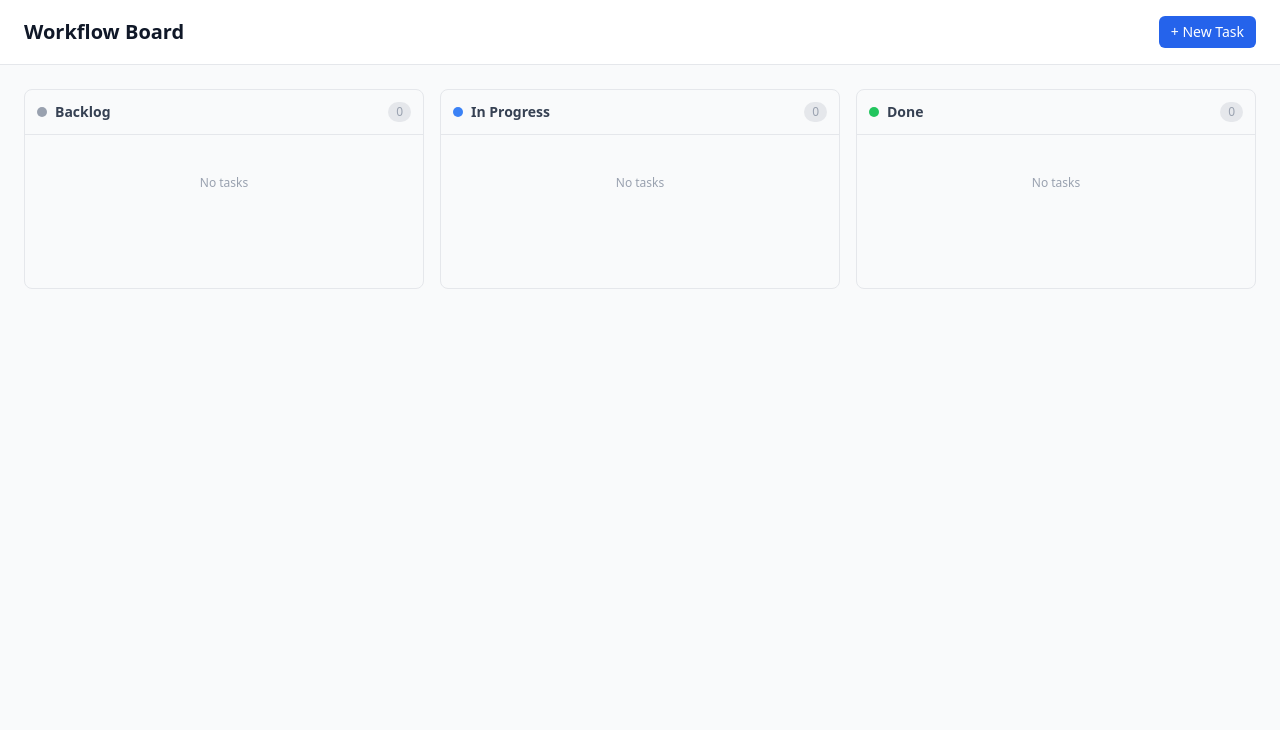
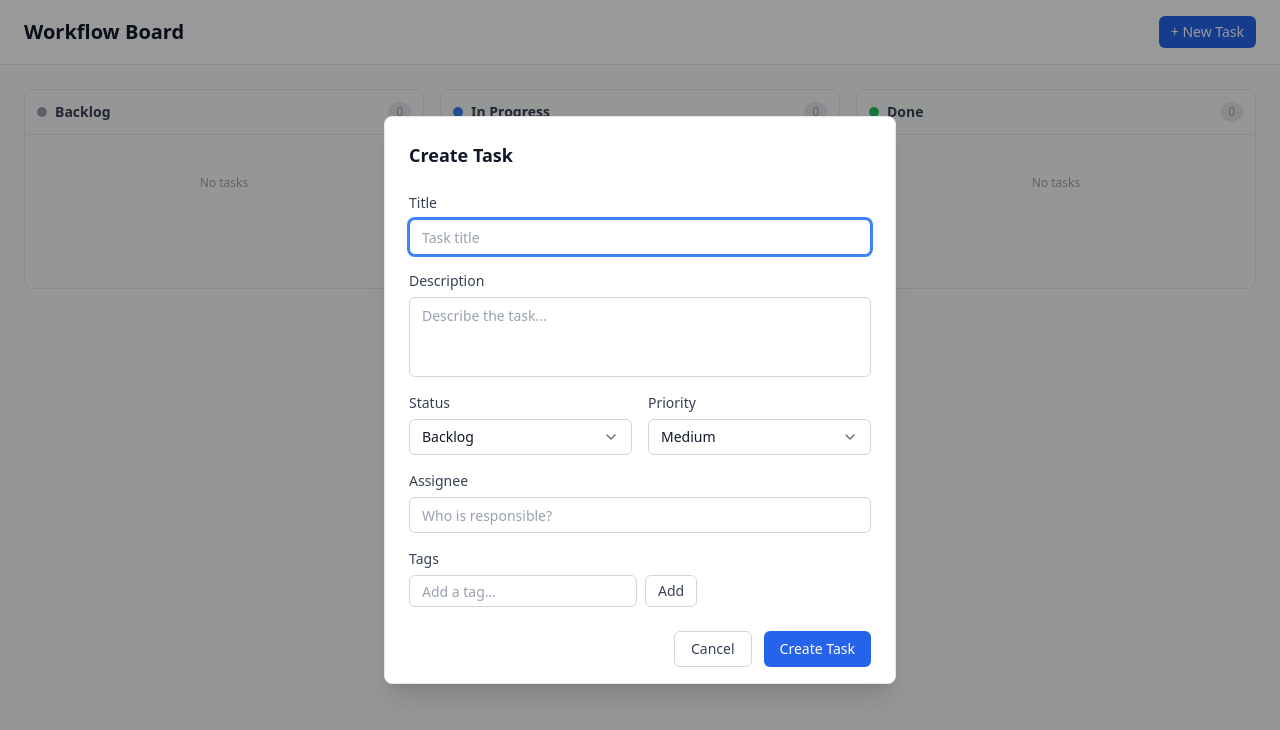
Before and after one commit to swalihkolakkadan/workflow-board, a React (Vite) app: page / in a window 1280 px wide. Both pictures are taken after a click on the button "+ New Task". Shown: the top 730 px of the page. Built offline with nearby package versions, Linux system fonts and the light colour scheme.

Commit message:
feat: add task creation and editing via modal form

```diff
--- a/src/features/board/BoardPage.tsx
+++ b/src/features/board/BoardPage.tsx
@@ -1,16 +1,27 @@
-import { useEffect, useState, useMemo, useCallback } from 'react'
-import { DndContext, DragOverlay, closestCorners, type DragEndEvent, type DragStartEvent } from '@dnd-kit/core'
-import { Button } from '@/components/ui'
+import { useEffect, useState, useMemo, useCallback, useRef } from 'react'
+import {
+    DndContext,
+    DragOverlay,
+    closestCorners,
+    type DragEndEvent,
+    type DragStartEvent,
+} from '@dnd-kit/core'
+import { Button, Modal } from '@/components/ui'
 import { useTaskStore } from '@/stores/taskStore'
+import { useToastStore } from '@/stores/toastStore'
 import { STATUSES } from '@/lib/constants'
-import type { Task, Status } from '@/lib/types'
+import type { Task, Status, TaskFormValues } from '@/lib/types'
 import { BoardColumn } from './components/BoardColumn'
 import { TaskCard } from './components/TaskCard'
+import { TaskForm } from './components/TaskForm'
 
 export function BoardPage() {
-    const { tasks, init, moveTask } = useTaskStore()
+    const { tasks, init, addTask, updateTask, moveTask } = useTaskStore()
+    const addToast = useToastStore((s) => s.addToast)
     const [activeTask, setActiveTask] = useState<Task | null>(null)
-    const [, setEditingTask] = useState<Task | null>(null)
+    const [editingTask, setEditingTask] = useState<Task | null>(null)
+    const [modalOpen, setModalOpen] = useState(false)
+    const isDirtyRef = useRef(false)
 
     useEffect(() => {
         init()
@@ -49,22 +60,65 @@ export function BoardPage() {
                 const task = tasks.find((t) => t.id === taskId)
                 if (task && task.status !== newStatus) {
                     moveTask(taskId, newStatus)
+                    addToast({
+                        title: `Moved to ${STATUSES.find((s) => s.value === newStatus)?.label}`,
+                        variant: 'success',
+                    })
                 }
             }
         },
-        [tasks, moveTask]
+        [tasks, moveTask, addToast]
     )
 
-    const handleEditTask = useCallback((task: Task) => {
+    const openCreate = useCallback(() => {
+        setEditingTask(null)
+        setModalOpen(true)
+    }, [])
+
+    const openEdit = useCallback((task: Task) => {
         setEditingTask(task)
+        setModalOpen(true)
     }, [])
+
+    const handleModalClose = useCallback(
+        (open: boolean) => {
+            if (!open && isDirtyRef.current) {
+                const confirmed = window.confirm('You have unsaved changes. Discard them?')
+                if (!confirmed) return
+            }
+            setModalOpen(open)
+            if (!open) {
+                setEditingTask(null)
+                isDirtyRef.current = false
+            }
+        },
+        []
+    )
+
+    const handleSubmit = useCallback(
+        (values: TaskFormValues) => {
+            if (editingTask) {
+                updateTask(editingTask.id, values)
+                addToast({ title: 'Task updated', variant: 'success' })
+            } else {
+                addTask(values)
+                addToast({ title: 'Task created', variant: 'success' })
+            }
+            setModalOpen(false)
+            setEditingTask(null)
+            isDirtyRef.current = false
+        },
+        [editingTask, updateTask, addTask, addToast]
+    )
 
     return (
         <div className="min-h-screen bg-gray-50">
             <header className="border-b border-gray-200 bg-white">
                 <div className="max-w-7xl mx-auto px-4 sm:px-6 py-4 flex items-center justify-between">
                     <h1 className="text-xl font-bold text-gray-900">Workflow Board</h1>
-                    <Button size="sm">+ New Task</Button>
+                    <Button size="sm" onClick={openCreate}>
+                        + New Task
+                    </Button>
                 </div>
             </header>
 
@@ -80,7 +134,7 @@ export function BoardPage() {
                                 key={value}
                                 status={value}
                                 tasks={tasksByStatus[value]}
-                                onEditTask={handleEditTask}
+                                onEditTask={openEdit}
                             />
                         ))}
                     </div>
@@ -90,6 +144,34 @@ export function BoardPage() {
                     </DragOverlay>
                 </DndContext>
             </main>
+
+            <Modal open={modalOpen} onOpenChange={handleModalClose}>
+                <Modal.Header>
+                    <Modal.Title>{editingTask ? 'Edit Task' : 'Create Task'}</Modal.Title>
+                </Modal.Header>
+                <Modal.Body>
+                    <TaskForm
+                        key={editingTask?.id ?? 'new'}
+                        initialValues={
+                            editingTask
+                                ? {
+                                    title: editingTask.title,
+                                    description: editingTask.description,
+                                    status: editingTask.status,
+                                    priority: editingTask.priority,
+                                    assignee: editingTask.assignee,
+                                    tags: editingTask.tags,
+                                }
+                                : undefined
+                        }
+                        onSubmit={handleSubmit}
+                        onCancel={() => handleModalClose(false)}
+                        onDirtyChange={(dirty) => {
+                            isDirtyRef.current = dirty
+                        }}
+                    />
+                </Modal.Body>
+            </Modal>
         </div>
     )
 }
--- /dev/null
+++ b/src/features/board/components/TaskForm.tsx
@@ -0,0 +1,139 @@
+import { useCallback, useState } from 'react'
+import { Button, TextInput, TextArea, Select } from '@/components/ui'
+import { STATUSES, PRIORITIES } from '@/lib/constants'
+import type { TaskFormValues } from '@/lib/types'
+import { useTaskForm } from '../hooks/useTaskForm'
+
+type TaskFormProps = {
+    initialValues?: TaskFormValues
+    onSubmit: (values: TaskFormValues) => void
+    onCancel: () => void
+    onDirtyChange?: (dirty: boolean) => void
+}
+
+export function TaskForm({ initialValues, onSubmit, onCancel, onDirtyChange }: TaskFormProps) {
+    const { values, errors, isDirty, handleChange, handleSubmit } = useTaskForm(initialValues)
+    const [tagInput, setTagInput] = useState('')
+
+    if (onDirtyChange) {
+        onDirtyChange(isDirty)
+    }
+
+    const addTag = useCallback(() => {
+        const tag = tagInput.trim()
+        if (tag && !values.tags.includes(tag)) {
+            handleChange('tags', [...values.tags, tag])
+        }
+        setTagInput('')
+    }, [tagInput, values.tags, handleChange])
+
+    const removeTag = useCallback(
+        (tag: string) => {
+            handleChange(
+                'tags',
+                values.tags.filter((t) => t !== tag)
+            )
+        },
+        [values.tags, handleChange]
+    )
+
+    return (
+        <form
+            onSubmit={(e) => {
+                e.preventDefault()
+                handleSubmit(onSubmit)
+            }}
+            className="space-y-4"
+            noValidate
+        >
+            <TextInput
+                label="Title"
+                placeholder="Task title"
+                value={values.title}
+                onChange={(e) => handleChange('title', e.target.value)}
+                error={errors.title}
+                autoFocus
+                required
+            />
+
+            <TextArea
+                label="Description"
+                placeholder="Describe the task..."
+                value={values.description}
+                onChange={(e) => handleChange('description', e.target.value)}
+                autoGrow
+                rows={3}
+            />
+
+            <div className="grid grid-cols-2 gap-4">
+                <Select
+                    label="Status"
+                    options={STATUSES}
+                    value={values.status}
+                    onValueChange={(v) => handleChange('status', v as TaskFormValues['status'])}
+                />
+                <Select
+                    label="Priority"
+                    options={PRIORITIES}
+                    value={values.priority}
+                    onValueChange={(v) => handleChange('priority', v as TaskFormValues['priority'])}
+                />
+            </div>
+
+            <TextInput
+                label="Assignee"
+                placeholder="Who is responsible?"
+                value={values.assignee}
+                onChange={(e) => handleChange('assignee', e.target.value)}
+            />
+
+            <div className="flex flex-col gap-1.5">
+                <label className="text-sm font-medium text-gray-700">Tags</label>
+                <div className="flex gap-2">
+                    <TextInput
+                        placeholder="Add a tag..."
+                        value={tagInput}
+                        onChange={(e) => setTagInput(e.target.value)}
+                        onKeyDown={(e) => {
+                            if (e.key === 'Enter') {
+                                e.preventDefault()
+                                addTag()
+                            }
+                        }}
+                        className="flex-1"
+                    />
+                    <Button type="button" variant="secondary" size="sm" onClick={addTag}>
+                        Add
+                    </Button>
+                </div>
+                {values.tags.length > 0 && (
+                    <div className="flex flex-wrap gap-1 mt-1">
+                        {values.tags.map((tag) => (
+                            <span
+                                key={tag}
+                                className="inline-flex items-center gap-1 rounded-full bg-gray-100 px-2.5 py-0.5 text-xs text-gray-700"
+                            >
+                                {tag}
+                                <button
+                                    type="button"
+                                    onClick={() => removeTag(tag)}
+                                    className="hover:text-gray-900"
+                                    aria-label={`Remove ${tag}`}
+                                >
+                                    &times;
+                                </button>
+                            </span>
+                        ))}
+                    </div>
+                )}
+            </div>
+
+            <div className="flex justify-end gap-3 pt-2">
+                <Button type="button" variant="secondary" onClick={onCancel}>
+                    Cancel
+                </Button>
+                <Button type="submit">{initialValues ? 'Save Changes' : 'Create Task'}</Button>
+            </div>
+        </form>
+    )
+}
--- /dev/null
+++ b/src/features/board/hooks/useTaskForm.ts
@@ -0,0 +1,70 @@
+import { useState, useCallback, useRef, useMemo } from 'react'
+import type { TaskFormValues } from '@/lib/types'
+
+type FormErrors = Partial<Record<keyof TaskFormValues, string>>
+
+const INITIAL_VALUES: TaskFormValues = {
+  title: '',
+  description: '',
+  status: 'backlog',
+  priority: 'medium',
+  assignee: '',
+  tags: [],
+}
+
+function validate(values: TaskFormValues): FormErrors {
+  const errors: FormErrors = {}
+
+  if (!values.title.trim()) {
+    errors.title = 'Title is required'
+  } else if (values.title.trim().length < 3) {
+    errors.title = 'Title must be at least 3 characters'
+  }
+
+  return errors
+}
+
+export function useTaskForm(initialValues?: TaskFormValues) {
+  const defaults = initialValues ?? INITIAL_VALUES
+  const [values, setValues] = useState<TaskFormValues>(defaults)
+  const [errors, setErrors] = useState<FormErrors>({})
+  const initialRef = useRef(defaults)
+
+  const isDirty = useMemo(() => {
+    return JSON.stringify(values) !== JSON.stringify(initialRef.current)
+  }, [values])
+
+  const handleChange = useCallback(
+    <K extends keyof TaskFormValues>(field: K, value: TaskFormValues[K]) => {
+      setValues((prev) => ({ ...prev, [field]: value }))
+      setErrors((prev) => {
+        if (!prev[field]) return prev
+        const next = { ...prev }
+        delete next[field]
+        return next
+      })
+    },
+    []
+  )
+
+  const handleSubmit = useCallback(
+    (onSubmit: (values: TaskFormValues) => void) => {
+      const errs = validate(values)
+      if (Object.keys(errs).length > 0) {
+        setErrors(errs)
+        return
+      }
+      onSubmit(values)
+    },
+    [values]
+  )
+
+  const reset = useCallback((newDefaults?: TaskFormValues) => {
+    const d = newDefaults ?? INITIAL_VALUES
+    setValues(d)
+    setErrors({})
+    initialRef.current = d
+  }, [])
+
+  return { values, errors, isDirty, handleChange, handleSubmit, reset }
+}
```
